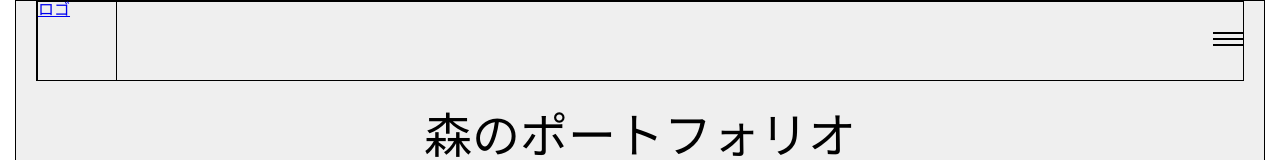
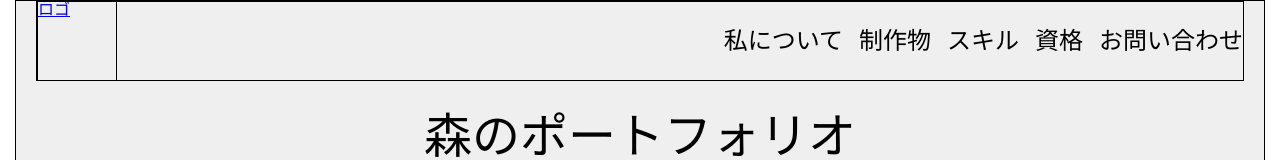
Before and after one commit to y-mori-96/portfolio, a React (Create React App) app: page / in a window 1280 px wide. Shown: the top 160 px of the page. Built offline with nearby package versions, Linux system fonts and the light colour scheme.

Commit message:
ハンバーガーメニュー作成

```diff
--- a/src/components/organisms/Header.tsx
+++ b/src/components/organisms/Header.tsx
@@ -7,11 +7,13 @@ const Header = () => {
   return (
     <>
       <Wrapper>
-        <NavLink to="/">
-          <Logo>
-            ロゴ
-          </Logo>
-        </NavLink>
+        <h1>
+          <NavLink to="/">
+            <Logo>
+              ロゴ
+            </Logo>
+          </NavLink>
+        </h1>
 
         <Nav />
       </Wrapper>
@@ -21,11 +23,13 @@ const Header = () => {
 
 export default Header
 
+/**
+ * スタイル
+ */
 const Wrapper = styled.div`
   display: flex;
-  justify-content: space-between;
   align-items: center;
-  height: 80px;
+  height: 80px; /* レスポンシブ時のナビの高さを合わせる */
 
   border: 1px solid black;
 `;
--- a/src/components/organisms/Nav.tsx
+++ b/src/components/organisms/Nav.tsx
@@ -1,16 +1,30 @@
-import React, { useState } from 'react';
+import { useState } from 'react';
 import { NavLink } from 'react-router-dom';
 import styled from 'styled-components';
 
+/**
+ * 型
+ */
 interface ListProps {
   isOpen: boolean;
 }
 
-interface BurgerIconProps {
+interface ItemProps {
   isOpen: boolean;
   onClick: () => void;
 }
 
+interface BurgerIconProps {
+  onClick: () => void;
+}
+
+interface BurgerIconBarProps {
+  isOpen: boolean;
+}
+
+/**
+ * コンポーネント
+ */
 const Nav = () => {
   const [isOpen, setIsOpen] = useState(false);
 
@@ -20,61 +34,130 @@ const Nav = () => {
 
   return (
     <>
-      <BurgerIcon isOpen={isOpen} onClick={toggleMenu}>
-        <BurgerIconBar />
-        <BurgerIconBar />
-        <BurgerIconBar />
+      <StyledNav>
+        <BurgerIcon onClick={toggleMenu}>
+          <BurgerIconBar isOpen={isOpen} />
+          <BurgerIconBar isOpen={isOpen} />
+          <BurgerIconBar isOpen={isOpen} />
         </BurgerIcon>
 
         <List isOpen={isOpen}>
-        <Item><StyledNavLink to="/about">私について</StyledNavLink></Item>
-        <Item><StyledNavLink to="/works">制作物</StyledNavLink></Item>
-        <Item><StyledNavLink to="/skills">スキル</StyledNavLink></Item>
-        <Item><StyledNavLink to="/certifications">資格</StyledNavLink></Item>
-        <Item><StyledNavLink to="/contact">お問い合わせ</StyledNavLink></Item>
+          <Item isOpen={isOpen} onClick={toggleMenu}><StyledNavLink to="/about">私について</StyledNavLink></Item>
+          <Item isOpen={isOpen} onClick={toggleMenu}><StyledNavLink to="/works">制作物</StyledNavLink></Item>
+          <Item isOpen={isOpen} onClick={toggleMenu}><StyledNavLink to="/skills">スキル</StyledNavLink></Item>
+          <Item isOpen={isOpen} onClick={toggleMenu}><StyledNavLink to="/certifications">資格</StyledNavLink></Item>
+          <Item isOpen={isOpen} onClick={toggleMenu}><StyledNavLink to="/contact">お問い合わせ</StyledNavLink></Item>
         </List>
+
+      </StyledNav>
     </>
   );
 }
 
 export default Nav;
 
-// const List = styled.ul`
-//   display: flex;
-// `;
+/**
+ * スタイル
+ */
+const StyledNav = styled.nav`
+  margin: 0 0 0 auto;
+
+  @media (max-width: 768px) {
+
+  }
+`;
 
 const List = styled.ul<ListProps>`
-  display: ${({ isOpen }) => (isOpen ? 'block' : 'none')};
+  display: flex;
+
+  @media (max-width: 768px) {
+    display: ${({ isOpen }) => (isOpen ? 'flex' : 'flex')};
+    flex-direction: column;
+
+    position: absolute;
+    top: 80px; /*ヘッダーの高さ*/
+    right: 0;
+  }
 `;
 
-const Item = styled.li`
+const Item = styled.li<ItemProps>`
   margin-right: 1rem;
   font-size: 1.5em;
 
   &:last-child {
     margin-right: 0;
   }
+
+  @media (max-width: 768px) {
+    margin-right: 0;
+    display: ${({ isOpen }) => (isOpen ? 'block' : 'none')};
+    width: 100vw;
+    height: 15vh;
+    text-align: center;
+    background-color: #000;
+    border: 1px solid #ccc;
+
+    &:hover {
+      background-color: #ccc;
+    }
+  }
 `;
 
 const StyledNavLink = styled(NavLink)`
-  color: #000000;
+  color: #000;
   text-decoration: none;
+
+  @media (max-width: 768px) {
+    font-size: 2rem;
+    font-weight: bold;
+    color: #fff;
+
+    display: flex;
+    align-items: center;
+    justify-content: center;
+
+    width: 100%;
+    height: 100%;
+  }
 `;
 
 
 const BurgerIcon = styled.div<BurgerIconProps>`
-  display: flex;
-  flex-direction: column;
-  justify-content: center;
-  align-items: center;
+  display: none;
+
+  @media (max-width: 768px) {
     cursor: pointer;
-  width: 30px;
-  height: 20px;
+
+    position: relative;
+
+    display: block;
+    width: 40px;
+    height: 30px;
+  }
 `;
 
-const BurgerIconBar = styled.span`
+const BurgerIconBar = styled.span<BurgerIconBarProps>`
+  @media (max-width: 768px) {
     width: 100%;
-  height: 2px;
+    height: 4px;
+    border-radius: 100px;
     background-color: #000;
-  margin-bottom: 4px;
+
+    position: absolute;
+
+    &:nth-child(1) {
+      top: ${({ isOpen }) => (isOpen ? '50%' : '0')};
+      transform: ${({ isOpen }) => (isOpen ? 'rotate(45deg)' : 'none')};
+    }
+
+    &:nth-child(2) {
+      top: 50%;
+      display: ${({ isOpen }) => (isOpen ? 'none' : 'block')};
+    }
+
+    &:nth-child(3) {
+      top: ${({ isOpen }) => (isOpen ? '50%' : '100%')};
+      transform: ${({ isOpen }) => (isOpen ? 'rotate(-45deg)' : 'none')};
+    }
+  }
 `;
--- a/src/components/organisms/SkillsList.tsx
+++ b/src/components/organisms/SkillsList.tsx
@@ -95,7 +95,7 @@ const CheckboxContainer = styled.div`
     grid-template-columns: repeat(2, 1fr);
     gap: 0.5rem;
   }
-  @media (max-width: 786px) and (min-width: 601px) {
+  @media (max-width: 768px) and (min-width: 601px) {
     grid-template-columns: repeat(2, 1fr);
     gap: 0.5rem;
   }
@@ -128,7 +128,7 @@ const CheckboxInput = styled.input`
     width: 30px;
     height: 30px;
   }
-  @media (max-width: 786px) and (min-width: 601px) {
+  @media (max-width: 768px) and (min-width: 601px) {
     width: 30px;
     height: 30px;
   }
```
Also changed, not shown: src/components/organisms/cards/CommonCard.tsx (+4 -4 lines), 1 other file (tests, documents, lock files or other folders). Lines whose indentation alone changed are shown as unchanged.
